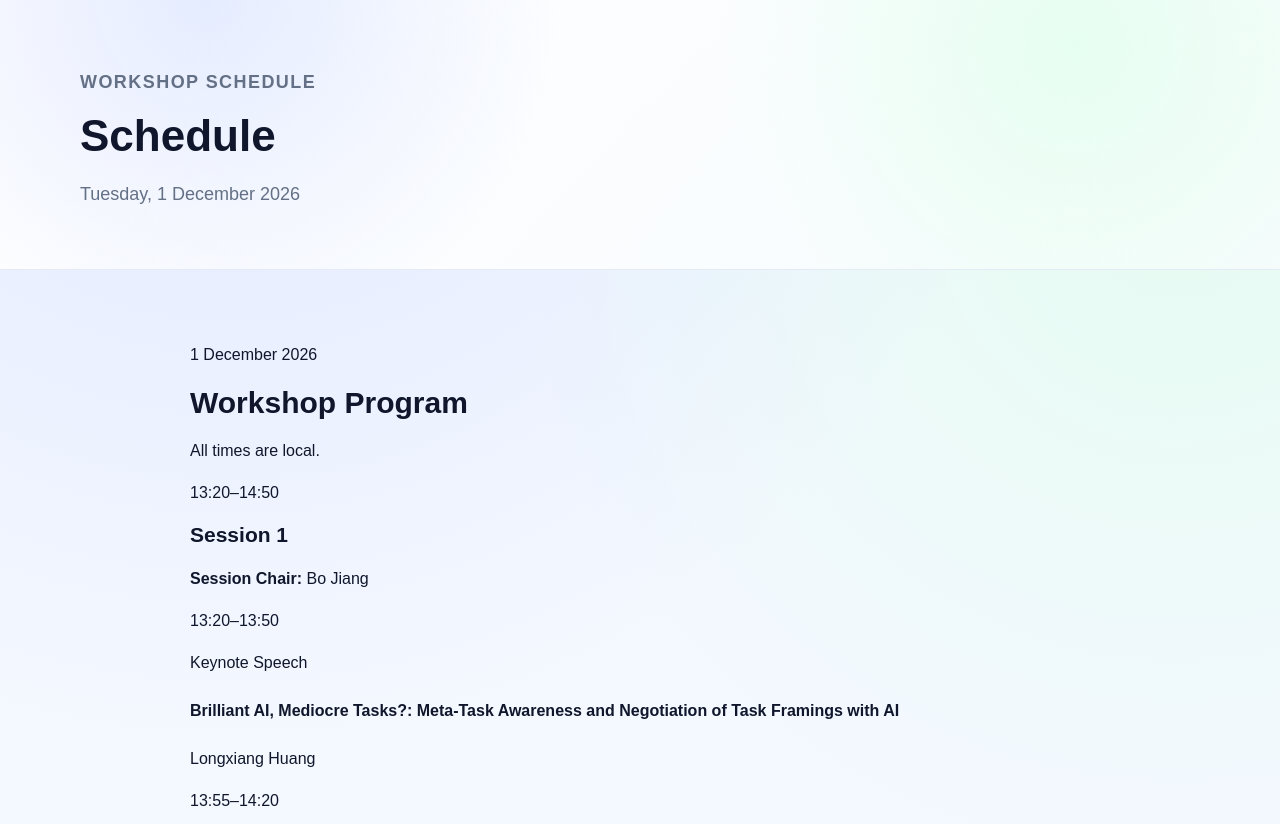
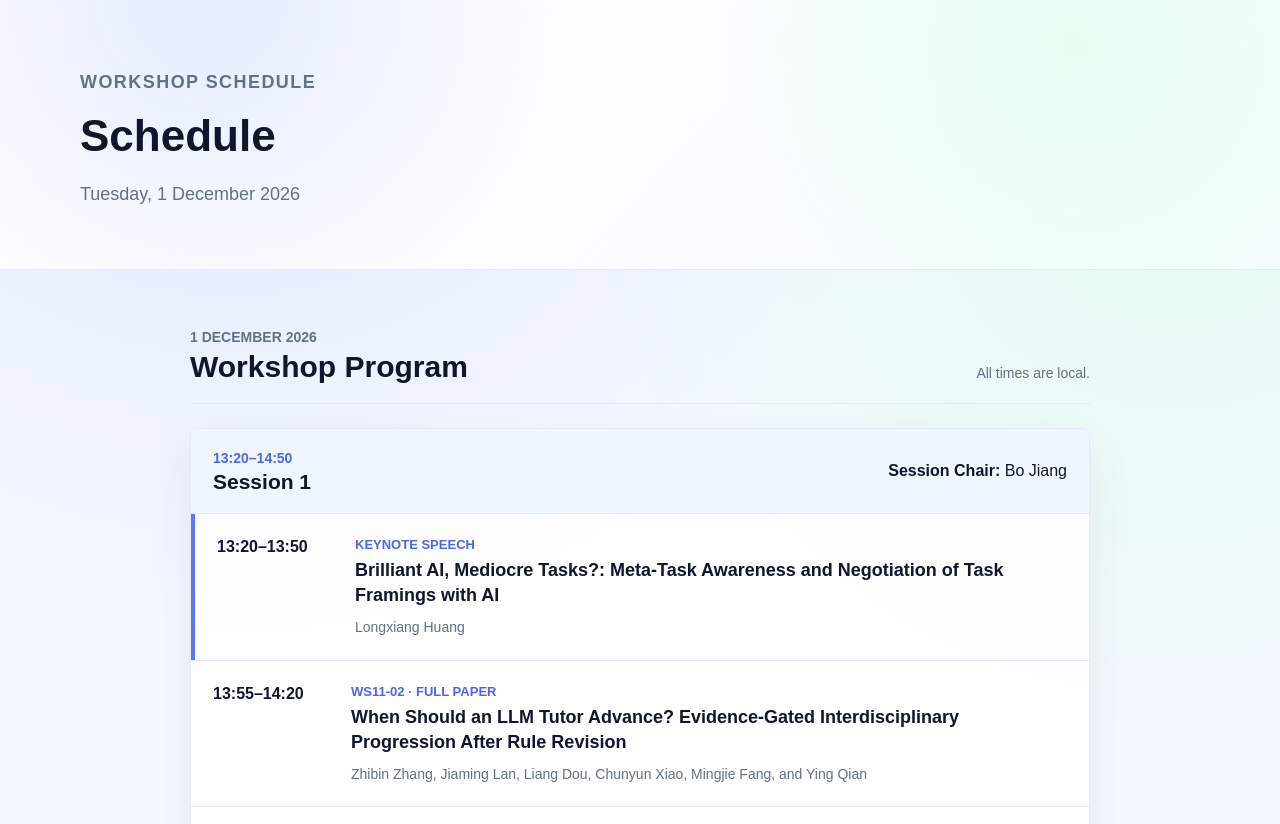
Before and after one commit to LLM4edu-ICCE2026/LLM4edu, a plain HTML site: page schedule.html in a window 1280 px wide. Shown: the part 82-906 px from the top of the page. Drawn offline with Linux system fonts and the light colour scheme.

Commit message:
Add files via upload

```diff
--- a/assets/css/main.css
+++ b/assets/css/main.css
@@ -426,6 +426,122 @@ h3 {
   font-size: 14px;
 }
 
+.schedule-day {
+  display: grid;
+  gap: 24px;
+}
+
+.schedule-heading {
+  display: flex;
+  align-items: end;
+  justify-content: space-between;
+  gap: 24px;
+  padding-bottom: 18px;
+  border-bottom: 1px solid var(--line);
+}
+
+.schedule-heading h2,
+.schedule-heading p {
+  margin-bottom: 0;
+}
+
+.schedule-heading > p,
+.schedule-date {
+  color: var(--muted);
+  font-size: 14px;
+}
+
+.schedule-date {
+  margin: 0 0 6px;
+  font-weight: 700;
+  text-transform: uppercase;
+}
+
+.schedule-session {
+  min-width: 0;
+  overflow: hidden;
+  border: 1px solid var(--line);
+  border-radius: 8px;
+  background: rgba(255, 255, 255, 0.82);
+  box-shadow: var(--shadow);
+}
+
+.session-header {
+  display: flex;
+  align-items: center;
+  justify-content: space-between;
+  gap: 24px;
+  padding: 18px 22px;
+  background: var(--surface-soft);
+  border-bottom: 1px solid var(--line);
+}
+
+.session-header h3,
+.session-header p {
+  margin: 0;
+}
+
+.session-time {
+  color: var(--brand-2);
+  font-size: 14px;
+  font-weight: 700;
+}
+
+.schedule-items {
+  display: grid;
+}
+
+.schedule-item {
+  display: grid;
+  grid-template-columns: 118px minmax(0, 1fr);
+  min-width: 0;
+  gap: 20px;
+  padding: 20px 22px;
+}
+
+.schedule-item > div {
+  min-width: 0;
+}
+
+.schedule-item + .schedule-item {
+  border-top: 1px solid var(--line);
+}
+
+.schedule-item time {
+  color: var(--text);
+  font-weight: 700;
+  white-space: nowrap;
+}
+
+.schedule-item h4 {
+  margin: 3px 0 8px;
+  font-size: 18px;
+  line-height: 1.4;
+  overflow-wrap: anywhere;
+}
+
+.schedule-label,
+.schedule-authors {
+  margin: 0;
+}
+
+.schedule-label {
+  color: var(--brand-2);
+  font-size: 13px;
+  font-weight: 700;
+  text-transform: uppercase;
+}
+
+.schedule-authors {
+  color: var(--muted);
+  font-size: 14px;
+  overflow-wrap: anywhere;
+}
+
+.keynote-item {
+  border-left: 4px solid var(--brand);
+}
+
 .site-footer {
   padding: 38px 0;
   color: #dce6ff;
@@ -506,6 +622,22 @@ h3 {
     font-size: 20px;
   }
 
+  .schedule-heading,
+  .session-header {
+    display: block;
+  }
+
+  .schedule-heading > p,
+  .session-header > p {
+    margin-top: 8px;
+  }
+
+  .schedule-item {
+    grid-template-columns: 1fr;
+    gap: 8px;
+    padding: 18px;
+  }
+
   .chair-card,
   .profile-card {
     grid-template-columns: 1fr;
```
